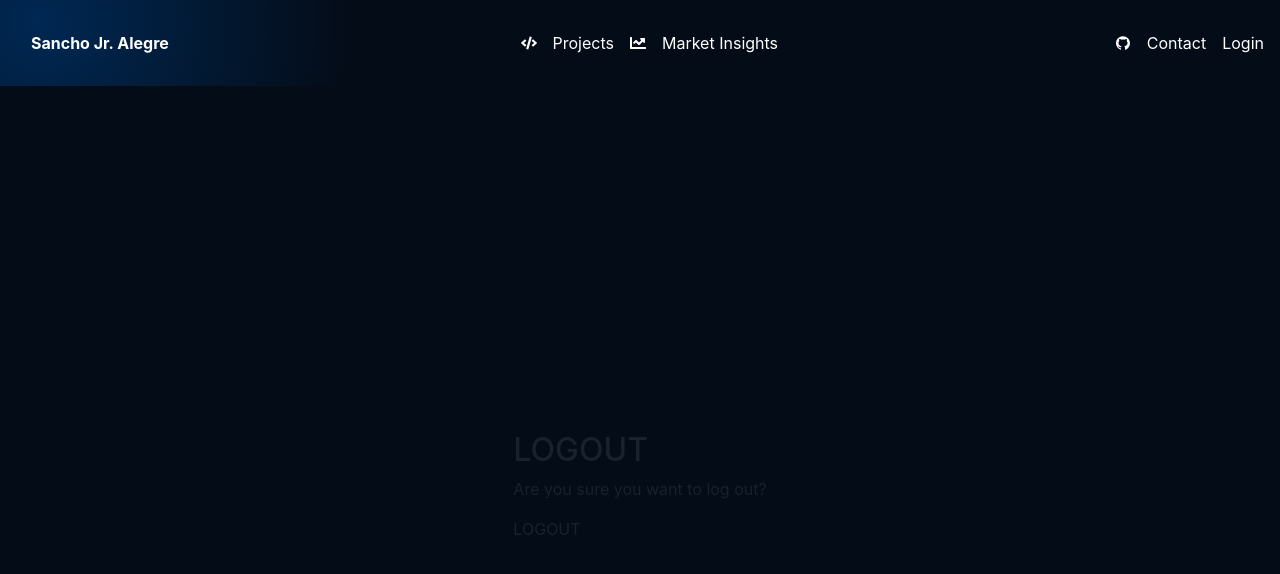
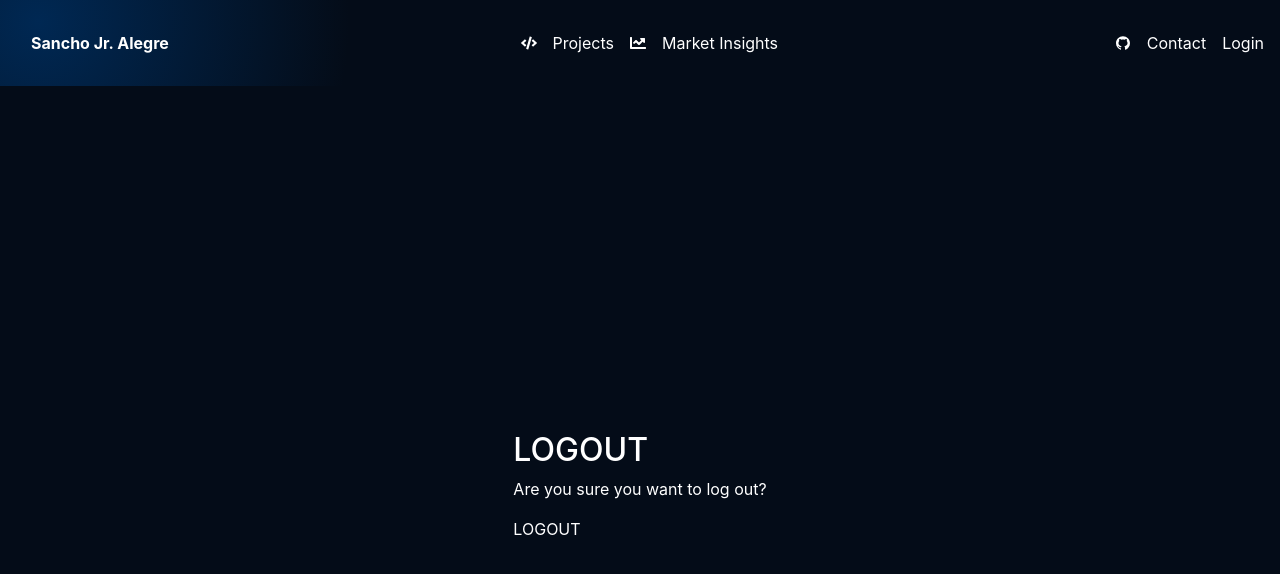
Before and after one commit to jsacap/portfolio-react, a React (Vite) app: page /logout in a window 1280 px wide. Shown: the top 574 px of the page. Built offline with nearby package versions, Linux system fonts and the light colour scheme.

Commit message:
logout textcolor

```diff
--- a/src/components/Logout.jsx
+++ b/src/components/Logout.jsx
@@ -37,7 +37,7 @@ const Logout = ({ isLoggedIn, setIsLoggedIn }) => {
   };
 
   return (
-    <Center h='100vh' bg='#040C18'>
+    <Center h='100vh' bg='#040C18' textColor='white'>
     <Box bg='#040C18'>
       <h2>LOGOUT</h2>
       <p>Are you sure you want to log out?</p>
```
